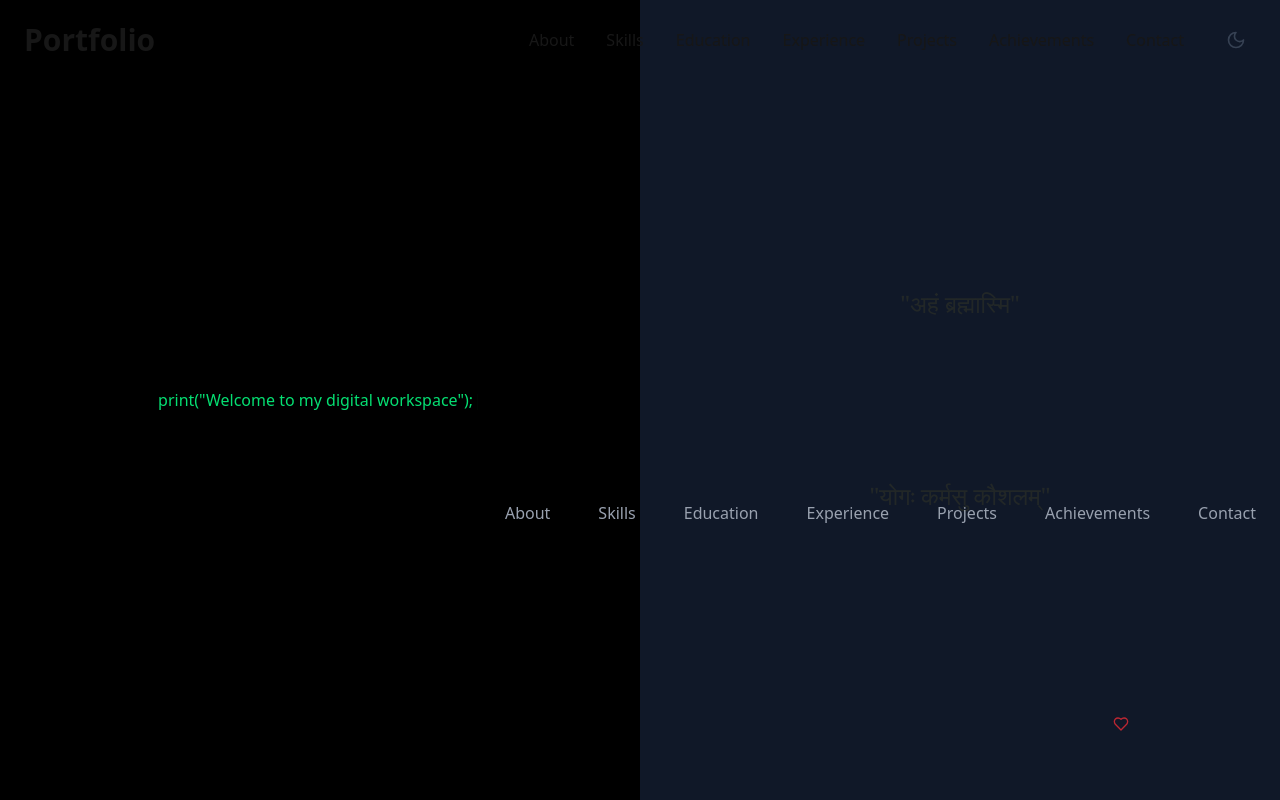
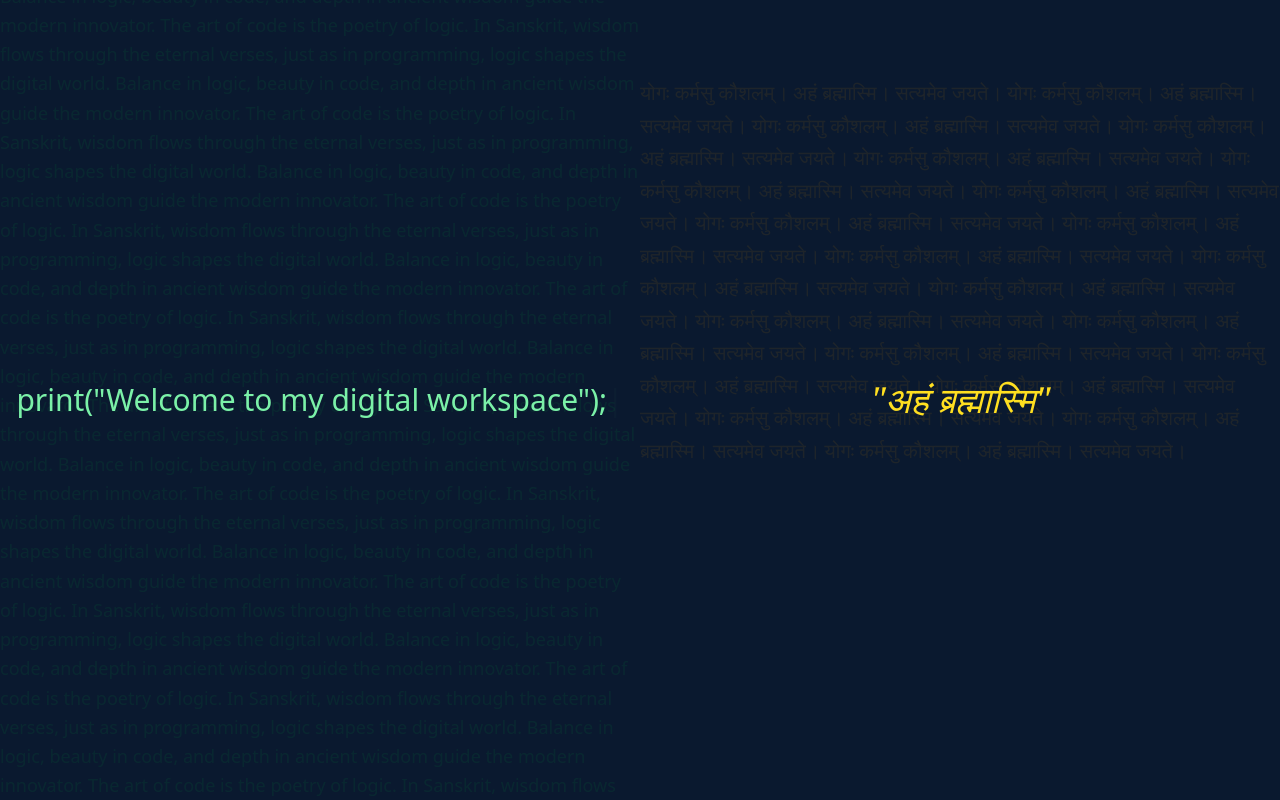
Before and after one commit to devesh1217/portfolio-2.0, a Next.js app: page / in a window 1280 px wide. Built offline with nearby package versions, Linux system fonts and the light colour scheme; a web font is replaced by a local one.

Commit message:
Scrolling Done in WC page

```diff
--- a/package.json
+++ b/package.json
@@ -16,6 +16,7 @@
     "react": "^19.0.0",
     "react-dom": "^19.0.0",
     "react-icons": "^5.5.0",
+    "react-syntax-highlighter": "^15.6.1",
     "react-typed": "^2.0.12"
   },
   "devDependencies": {
--- a/src/components/WelcomePage.jsx
+++ b/src/components/WelcomePage.jsx
@@ -3,6 +3,12 @@
 import { motion } from "framer-motion";
 import { ReactTyped } from "react-typed";
 import { useState, useEffect } from "react";
+
+const backgroundText = `
+  The art of code is the poetry of logic. In Sanskrit, wisdom flows through the eternal verses,
+  just as in programming, logic shapes the digital world. Balance in logic, beauty in code,
+  and depth in ancient wisdom guide the modern innovator.
+`;
 
 const WelcomePage = ({ onFinish }) => {
   const [show, setShow] = useState(true);
@@ -17,9 +23,20 @@ const WelcomePage = ({ onFinish }) => {
 
   return (
     show && (
-      <div className="fixed inset-0 flex">
+      <div className="fixed h-screen w-screen top-0 left-0 inset-0 flex bg-[#0a192f] z-[51]">
         {/* Left Side - Code Animation */}
-        <div className="w-1/2 flex justify-center items-center bg-black text-green-400 font-mono">
+        <div className="w-1/2 flex justify-center items-center relative overflow-hidden">
+          {/* Background Scrolling Text */}
+          <motion.div
+            className="absolute w-full h-full text-green-600 opacity-10 text-lg font-mono leading-relaxed"
+            animate={{ y: ["100%", "-100%"] }}
+            transition={{ repeat: Infinity, duration: 10, ease: "linear" }}
+          >
+            {backgroundText.repeat(10)}
+          </motion.div>
+
+          {/* Foreground Animated Text */}
+          <div className="relative z-10 text-green-300 font-mono text-3xl">
             <ReactTyped
               strings={[
                 `console.log("Hello World");`,
@@ -31,29 +48,29 @@ const WelcomePage = ({ onFinish }) => {
               loop
             />
           </div>
+        </div>
 
         {/* Right Side - Sanskrit Text */}
+        <div className="w-1/2 flex justify-center items-center relative overflow-hidden">
+          {/* Background Scrolling Sanskrit Text */}
           <motion.div
-          className="w-1/2 flex justify-center items-center bg-gray-900 text-yellow-300 font-serif relative overflow-hidden"
-          initial={{ opacity: 0 }}
-          animate={{ opacity: 1 }}
+            className="absolute w-full h-full text-yellow-600 opacity-10 text-xl font-serif leading-relaxed"
+            animate={{ y: ["-100%", "100%"] }}
+            transition={{ repeat: Infinity, duration: 10, ease: "linear" }}
+          >
+            {`योगः कर्मसु कौशलम्। अहं ब्रह्मास्मि। सत्यमेव जयते। `.repeat(20)}
+          </motion.div>
+
+          {/* Foreground Animated Sanskrit Greeting */}
+          <motion.div
+            className="relative z-10 text-yellow-300 font-serif text-4xl italic text-center"
+            initial={{ opacity: 0, scale: 0.8 }}
+            animate={{ opacity: 1, scale: 1 }}
             transition={{ duration: 2 }}
-        >
-          <motion.div
-            className="absolute w-full text-center text-2xl"
-            animate={{ y: [-100, 100], opacity: [0, 1, 0] }}
-            transition={{ repeat: Infinity, duration: 5, ease: "easeInOut" }}
           >
             "अहं ब्रह्मास्मि"
           </motion.div>
-          <motion.div
-            className="absolute w-full text-center text-2xl"
-            animate={{ y: [100, -100], opacity: [0, 1, 0] }}
-            transition={{ repeat: Infinity, duration: 5, ease: "easeInOut" }}
-          >
-            "योगः कर्मसु कौशलम्"
-          </motion.div>
-        </motion.div>
+        </div>
       </div>
     )
   );
```
Also changed, not shown: 1 other file (tests, documents, lock files or other folders). Lines whose indentation alone changed are shown as unchanged.
